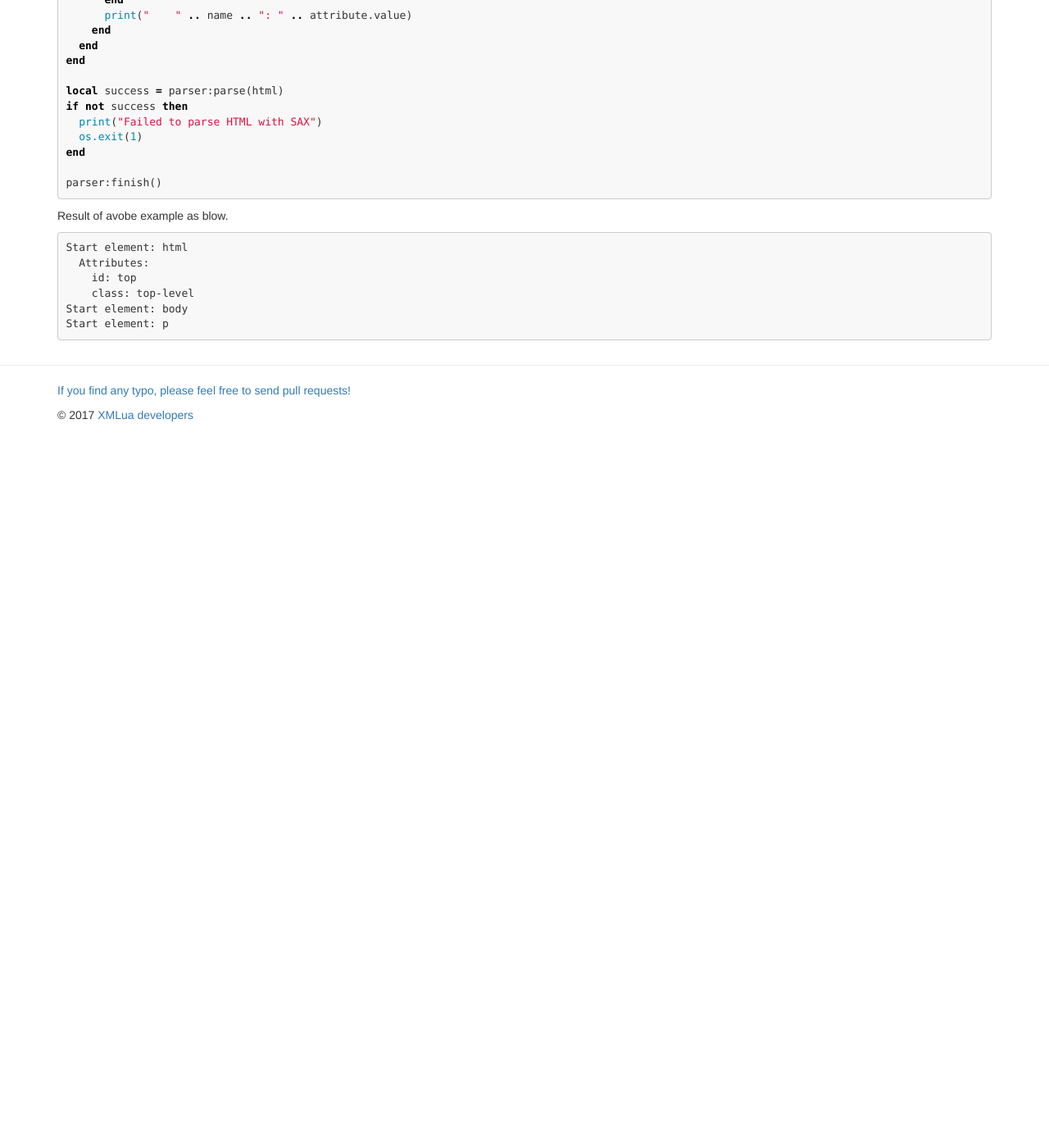
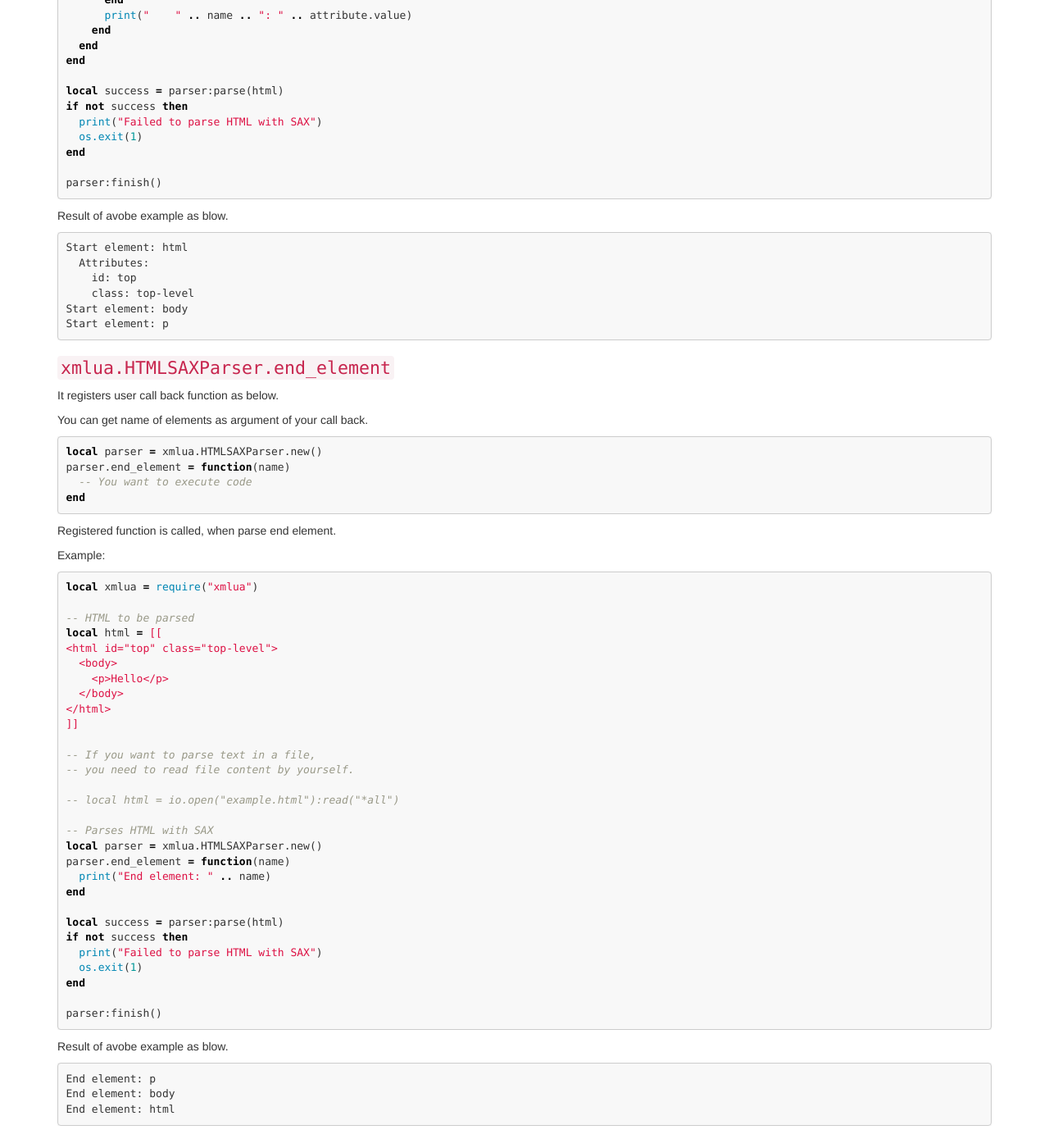
Before and after one commit to clear-code/xmlua, a Jekyll site: the page built from docs/reference/html-sax-parser.md, in a window 1280 px wide and 1400 px high, scrolled down 8595 px. Shown: the whole window at 82% size. Built offline with Jekyll 4.4.1, drawn with Linux system fonts in a browser that asks for light colours; before the commit the page ends 9121 px from its top, so only the background shows below that.

Commit message:
doc reference: add HTMLParser.end_element

````diff
--- a/docs/reference/html-sax-parser.md
+++ b/docs/reference/html-sax-parser.md
@@ -525,3 +525,60 @@ Start element: html
 Start element: body
 Start element: p
 ```
+
+### `xmlua.HTMLSAXParser.end_element`
+
+It registers user call back function as below.
+
+You can get name of elements as argument of your call back.
+
+```lua
+local parser = xmlua.HTMLSAXParser.new()
+parser.end_element = function(name)
+  -- You want to execute code
+end
+```
+
+Registered function is called, when parse end element.
+
+Example:
+
+```lua
+local xmlua = require("xmlua")
+
+-- HTML to be parsed
+local html = [[
+<html id="top" class="top-level">
+  <body>
+    <p>Hello</p>
+  </body>
+</html>
+]]
+
+-- If you want to parse text in a file,
+-- you need to read file content by yourself.
+
+-- local html = io.open("example.html"):read("*all")
+
+-- Parses HTML with SAX
+local parser = xmlua.HTMLSAXParser.new()
+parser.end_element = function(name)
+  print("End element: " .. name)
+end
+
+local success = parser:parse(html)
+if not success then
+  print("Failed to parse HTML with SAX")
+  os.exit(1)
+end
+
+parser:finish()
+```
+
+Result of avobe example as blow.
+
+```
+End element: p
+End element: body
+End element: html
+```
````
